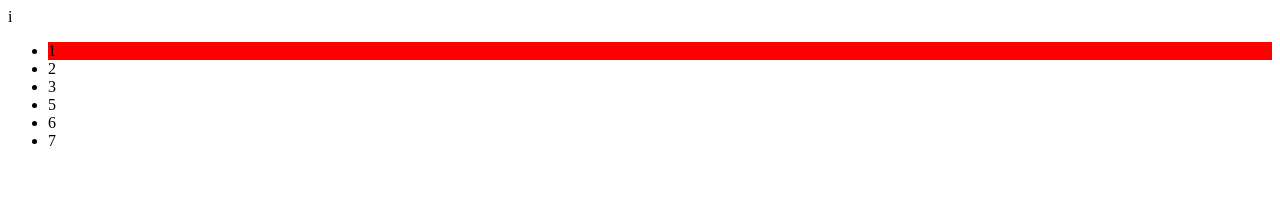
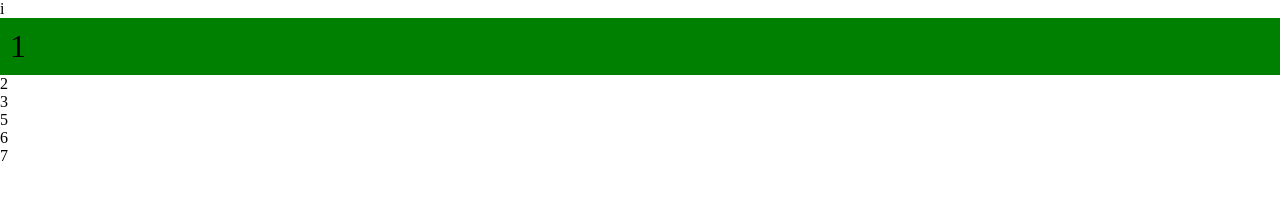
Before and after one commit to Nicky-Martinez/git_practice, a website: page index.html in a window 1280 px wide. Drawn offline with Linux system fonts and the light colour scheme.

Commit message:
css-udate

```diff
--- a/assets/CSS/style.css
+++ b/assets/CSS/style.css
@@ -1,3 +1,13 @@
+*{
+
+	margin:0;
+	padding: 0;
+
+}
+
+
 .cards li:first-child{
-	background-color: red;
+	background-color: green;
+	padding: 10px;
+	font-size: 32px;
 }
```
